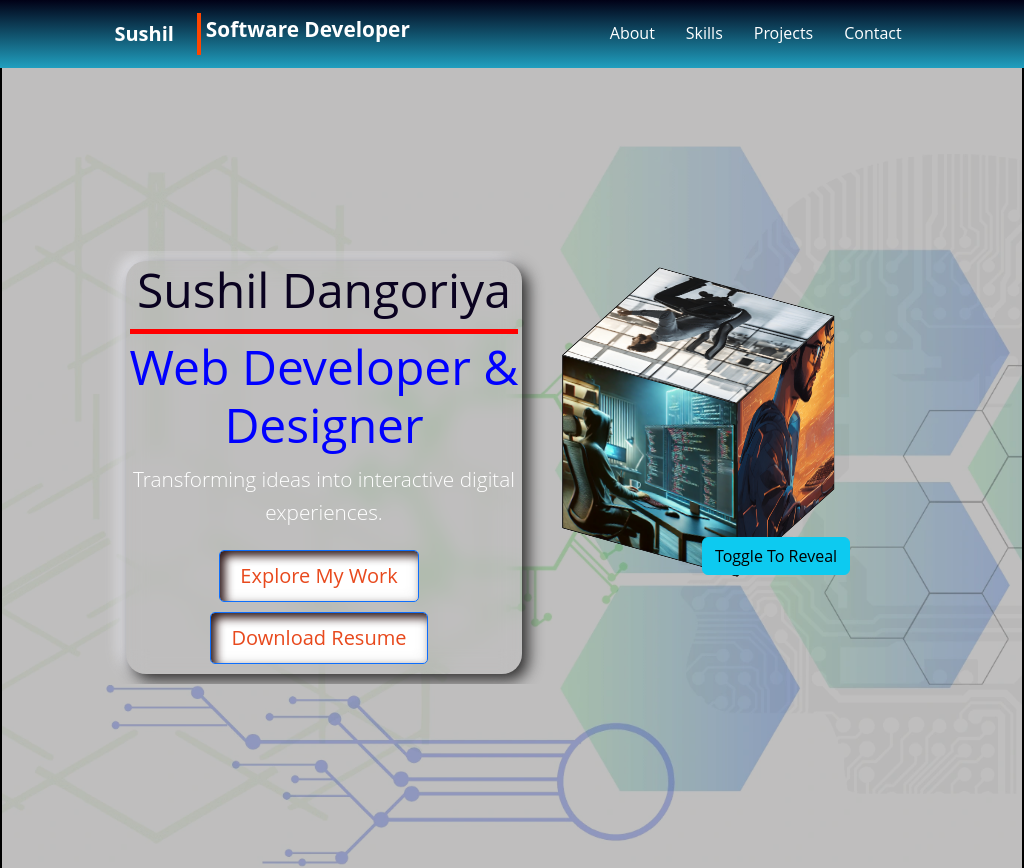
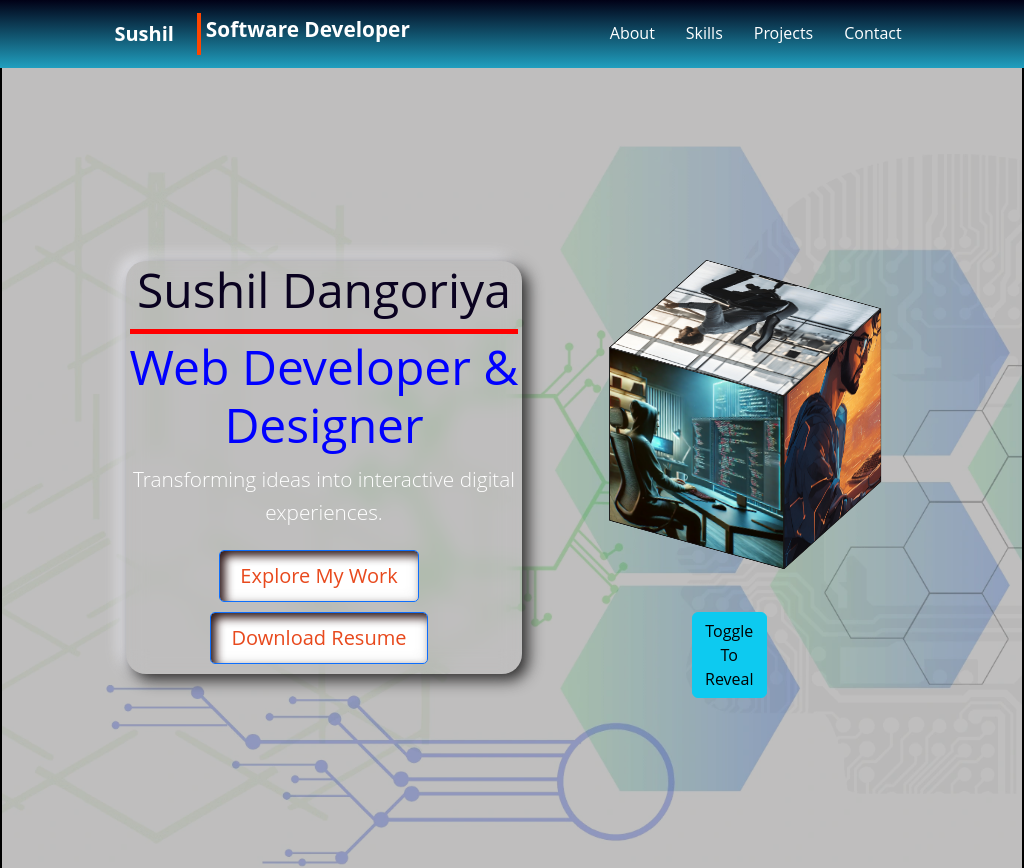
Before and after one commit to sushil-40/personal-portfolio-react-version, a React (Vite) app: page / in a window 1024 px wide. Shown: the top 868 px of the page. Built offline with nearby package versions, Linux system fonts and the light colour scheme; a web font is replaced by a local one.

Commit message:
queries bug

```diff
--- a/src/App.css
+++ b/src/App.css
@@ -818,10 +818,18 @@ footer .bottom {
     height: 150px;
   }
 }
-@media (max-width: 1040px) {
+@media (max-width: 1040px) and (min-width: 1000px) {
+  .hero-container {
+    height: 800px;
+  }
   .cube {
-    width: 100px;
-    height: 100px;
+    width: 150px;
+    height: 150px;
+  }
+  .btn-magic {
+    margin-top: 90px;
+    height: 20px;
+    width: 20px;
   }
 }
 
```
